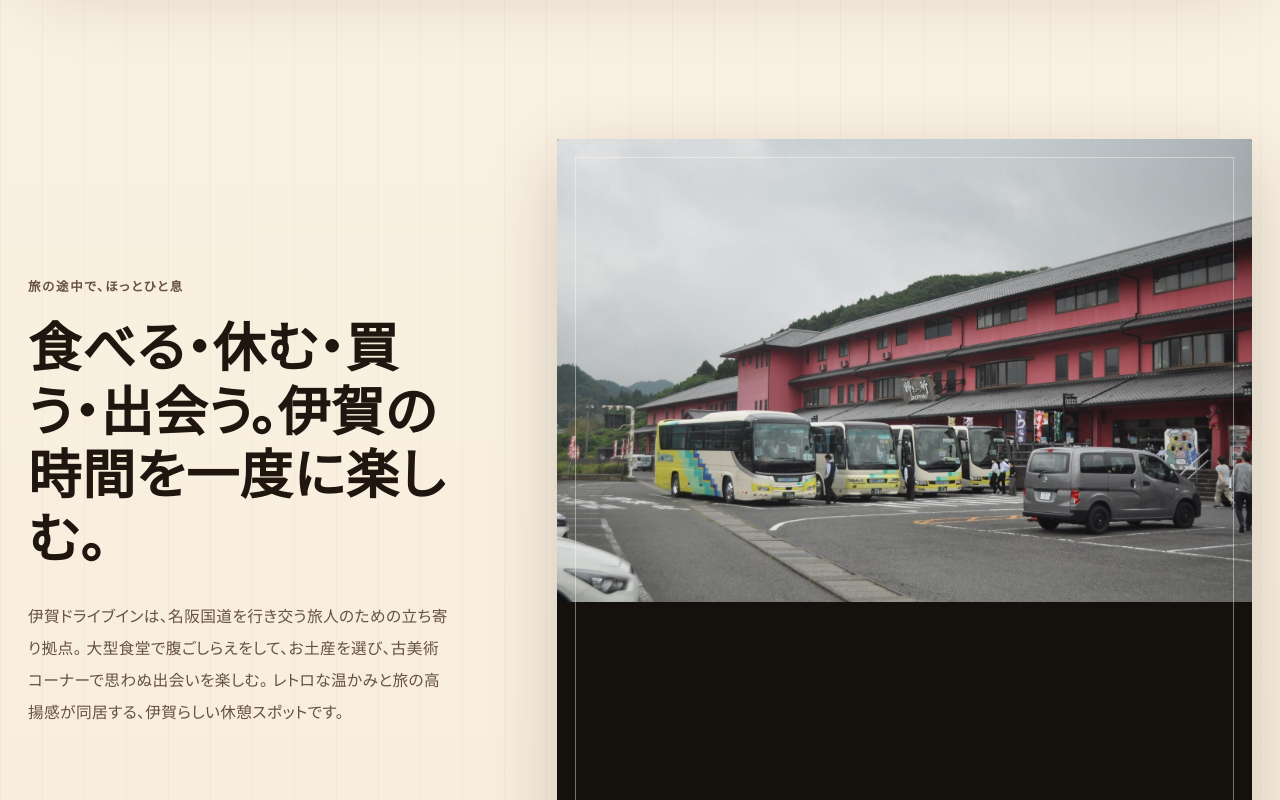
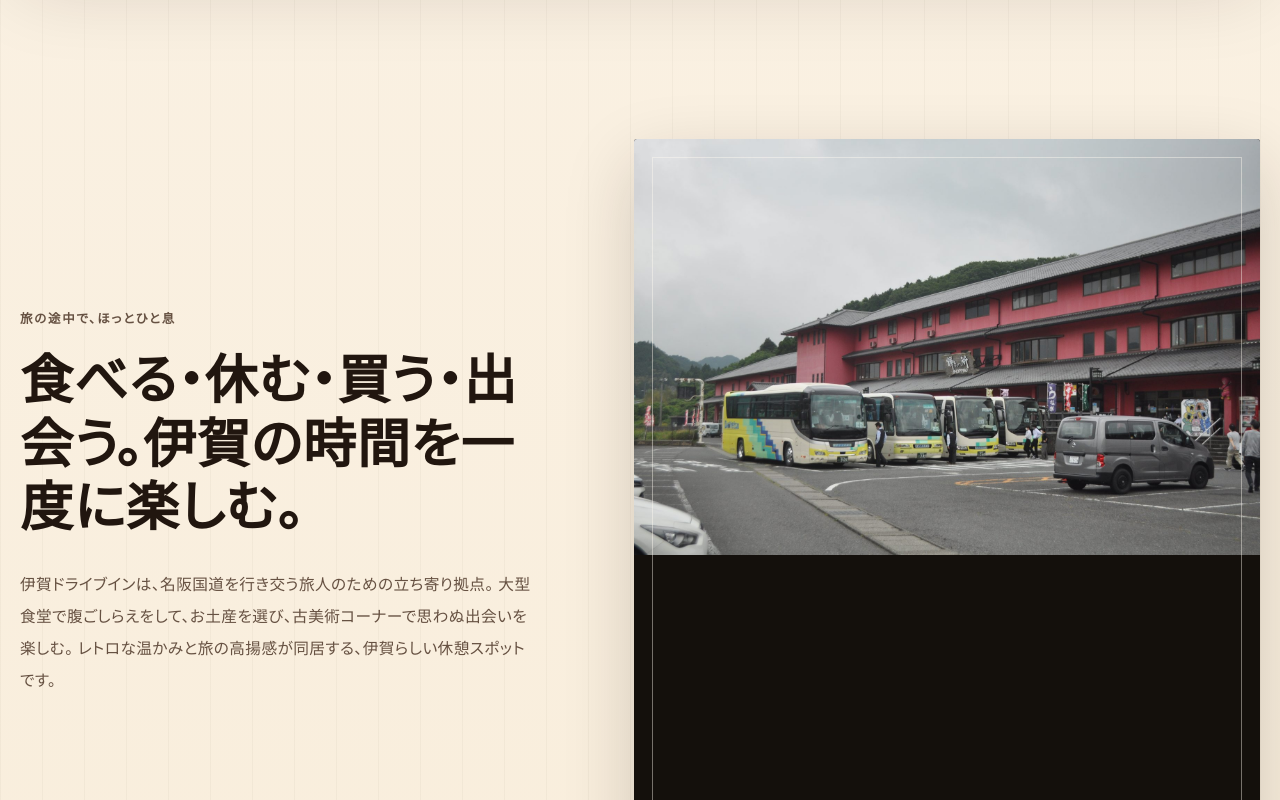
Before and after one commit to saya0319/iga-drivein, a Next.js app: page / in a window 1280 px wide. Shown: the part 880-1680 px from the top of the page. Built offline with nearby package versions, Linux system fonts and the light colour scheme.

Commit message:
Update globals.css

```diff
--- a/app/globals.css
+++ b/app/globals.css
@@ -2370,3 +2370,184 @@ html.reveal-ready [data-reveal].is-visible {
     line-height: 1.85;
   }
 }
+
+/* --------------------------------------------------------------------------
+   Resilient layout guardrails
+   Keep text readable when grid and flex items are measured at narrow widths.
+   -------------------------------------------------------------------------- */
+body {
+  overflow-x: clip;
+}
+
+.site-header__inner,
+.site-footer__inner,
+.section,
+.proof-band,
+.cta-band,
+.hero__overlay,
+.souvenir-section {
+  width: min(100% - 40px, 1240px);
+  margin-inline: auto;
+}
+
+/* Full-bleed sections own their inner gutter; do not constrain them twice. */
+.experience-strip,
+.floor-map-section,
+.dining-section,
+.group-section,
+.treasure-section,
+.ninja-experience-section {
+  width: 100%;
+  max-width: none;
+  margin-inline: 0;
+}
+
+.story-section,
+.group-section,
+.antique-section,
+.souvenir-section,
+.access-section,
+.hospitality-section,
+.experience-strip__copy,
+.experience-strip__grid,
+.menu-photo-grid,
+.ninja-experience__intro,
+.ninja-gallery,
+.card-grid,
+.mini-card-grid,
+.site-footer__inner {
+  min-width: 0;
+}
+
+.story-section > *,
+.group-section > *,
+.antique-section > *,
+.souvenir-section > *,
+.access-section > *,
+.hospitality-section > *,
+.experience-strip__copy > *,
+.experience-strip__grid > *,
+.menu-photo-grid > *,
+.ninja-experience__intro > *,
+.ninja-gallery > *,
+.card-grid > *,
+.mini-card-grid > *,
+.site-footer__inner > * {
+  min-width: 0;
+  max-width: 100%;
+}
+
+.story-section,
+.group-section {
+  grid-template-columns: minmax(0, 0.9fr) minmax(0, 1.1fr);
+}
+
+.hospitality-section {
+  grid-template-columns: minmax(0, 0.72fr) minmax(0, 1.28fr);
+}
+
+.antique-section {
+  grid-template-columns: minmax(0, 0.88fr) minmax(0, 1.12fr);
+}
+
+.souvenir-section {
+  grid-template-columns: minmax(0, 1.08fr) minmax(0, 0.92fr);
+}
+
+.access-section {
+  grid-template-columns: minmax(0, 0.74fr) minmax(0, 1.26fr);
+}
+
+.experience-strip__copy {
+  grid-template-columns: minmax(0, 0.54fr) minmax(0, 1.46fr);
+}
+
+.ninja-experience__intro {
+  grid-template-columns: minmax(0, 0.92fr) minmax(0, 1.08fr);
+}
+
+.story-section__copy,
+.group-section__copy,
+.antique-section__copy,
+.souvenir-section__copy,
+.hospitality-section__copy,
+.ninja-experience__copy,
+.access-section > div,
+.experience-strip__copy > div {
+  width: 100%;
+  min-width: 0;
+  overflow-wrap: normal;
+  word-break: normal;
+}
+
+@media (max-width: 1280px) {
+  .site-header__inner {
+    flex-wrap: wrap;
+    padding-block: 12px;
+  }
+
+  .site-nav {
+    order: 3;
+    justify-content: flex-start;
+    width: 100%;
+    min-width: 0;
+    overflow-x: auto;
+    padding-bottom: 4px;
+  }
+}
+
+@media (max-width: 768px) {
+  .site-header__inner,
+  .site-footer__inner,
+  .section,
+  .proof-band,
+  .cta-band,
+  .hero__overlay,
+  .souvenir-section {
+    width: min(100% - 24px, 1240px);
+  }
+
+  .story-section,
+  .group-section,
+  .antique-section,
+  .souvenir-section,
+  .access-section,
+  .hospitality-section,
+  .experience-strip__copy,
+  .experience-strip__grid,
+  .menu-photo-grid,
+  .ninja-experience__intro,
+  .ninja-gallery,
+  .card-grid--four,
+  .card-grid--two,
+  .mini-card-grid,
+  .site-footer__inner {
+    grid-template-columns: minmax(0, 1fr);
+  }
+
+  .ninja-gallery {
+    grid-template-rows: none;
+  }
+
+  .ninja-gallery__entrance {
+    grid-row: auto;
+  }
+
+  .story-section__copy,
+  .group-section__copy,
+  .antique-section__copy,
+  .souvenir-section__copy,
+  .hospitality-section__copy,
+  .ninja-experience__copy,
+  .access-section > div,
+  .experience-strip__copy > div,
+  .section-heading {
+    width: 100%;
+    max-width: 100%;
+  }
+
+  .ninja-price-card dl > div {
+    grid-template-columns: minmax(0, 1fr);
+    gap: 4px;
+  }
+}
```
